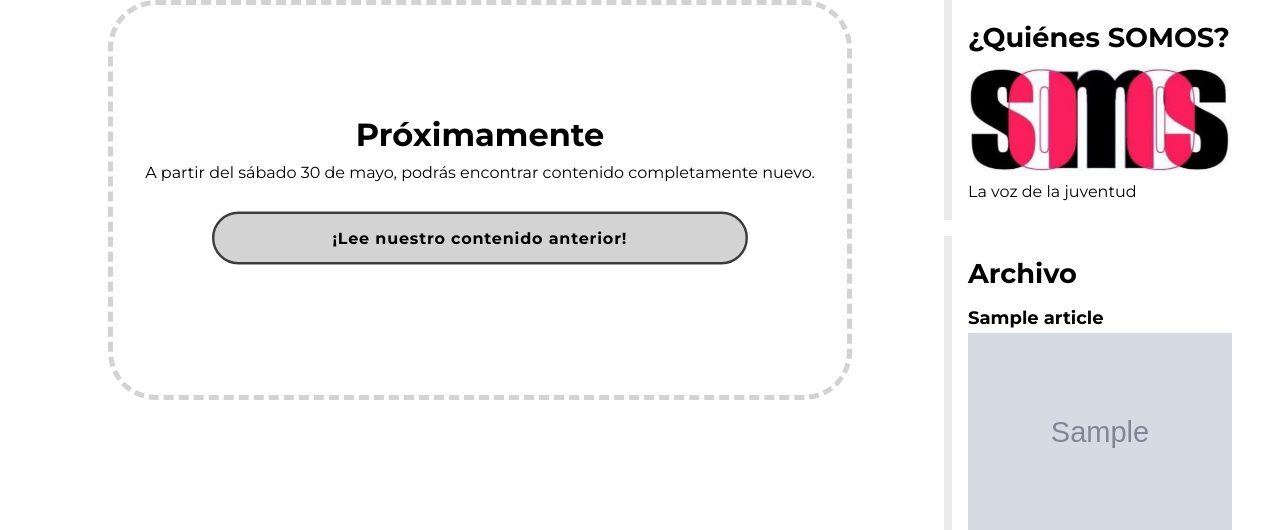
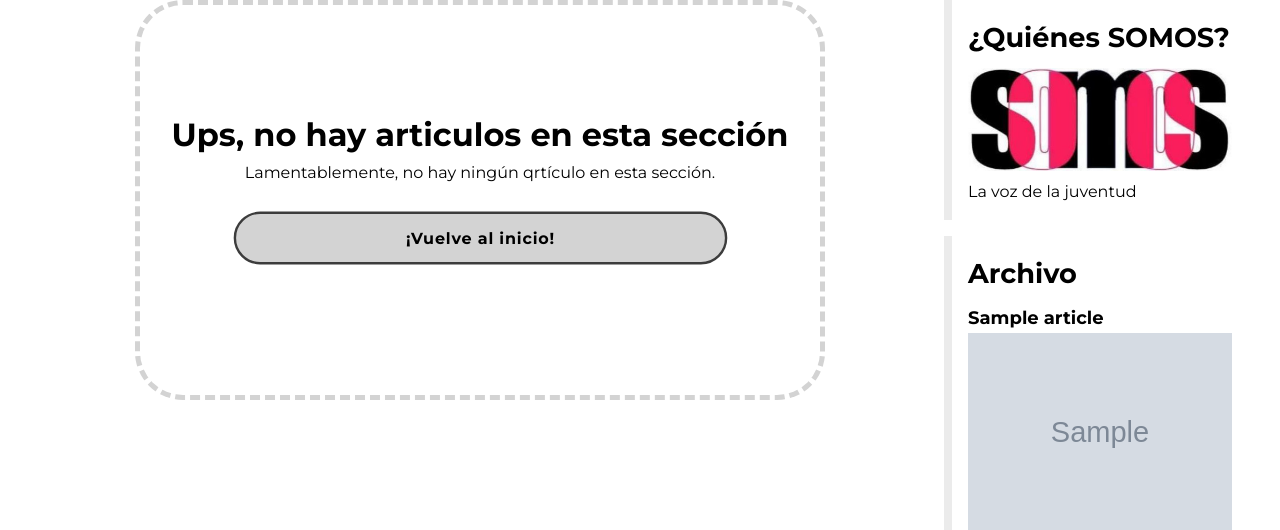
Before and after one commit to jbbenavidesr/larevistasomos, a Django app: a page that uses revista/templates/revista/category_list.html in a window 1280 px wide. Shown: the part 193-723 px from the top of the page. Run offline with Django 3.2, Linux system fonts and the light colour scheme; tables that the repository leaves empty hold one stand-in row (values such as "Sample post"); grey boxes marked "Sample" are stand-in pictures; parts of the project's set-up code (start-up, migrations or seed data) failed here and were passed over; some libraries are stand-ins or nearby versions.

Commit message:
Archive_category

```diff
--- a/revista/templates/revista/archive_category.html
+++ b/revista/templates/revista/archive_category.html
@@ -1,7 +1,9 @@
 {% extends 'revista/category_list.html' %}
 
+{% load static %}
+
 {% block title %}
-{{ category_name }} | Archivo | Revista SOMOS
+{{ category.name }} | Archivo | Revista SOMOS
 {% endblock title %}
 
 {% block sidebar %}
@@ -18,7 +20,7 @@
     </div>
 
     <div class="sidebar-widget" id="anterior">
-        <h2 class="widget-title"><a href="{% url 'revista:category' category_slug %}">Edición actual</a></h2>
+        <h2 class="widget-title"><a href="{% url 'revista:category' category.slug %}">Edición actual</a></h2>
         {% for post in archive_post %}
         <div class="widget-recent-post">
             <a href="{% url 'revista:article_detail' post.category.slug post.slug %}" class="widget-link">
--- a/revista/templates/revista/category_list.html
+++ b/revista/templates/revista/category_list.html
@@ -43,11 +43,11 @@
     {% else %}
     <div class="container contacto-main error">
         <div>
-            <h2 class="error-title">Próximamente</h2>
-            <p>A partir del sábado 30 de mayo, podrás encontrar contenido completamente nuevo.
+            <h2 class="error-title">Ups, no hay articulos en esta sección</h2>
+            <p>Lamentablemente, no hay ningún qrtículo en esta sección.
             </p>
             <div class="contacto-link">
-                <a href="{% url 'revista:archive_index' %}">¡Lee nuestro contenido anterior!</a>
+                <a href="{% url 'revista:archive_index' %}">¡Vuelve al inicio!</a>
             </div>
         </div>
     </div>
@@ -67,7 +67,7 @@
             </p>
         </a>
     </div>
-
+    {% if archive_post %}
     <div class="sidebar-widget" id="anterior">
         <h2 class="widget-title"><a href="{% url 'revista:archive_category' category.slug %}">Archivo</a></h2>
         {% for post in archive_post %}
@@ -79,5 +79,6 @@
         </div>
         {% endfor %}
     </div>
+    {% endif %}
 </aside>
 {% endblock sidebar %}
--- a/revista/views.py
+++ b/revista/views.py
@@ -115,7 +115,7 @@ class CategoryList(generic.ListView):
         return context
 
 class ArchiveCategory(generic.ListView):
-    template_name = 'revista/category_list.html'
+    template_name = 'revista/archive_category.html'
 
     def get_queryset(self):
         self.category = get_object_or_404(Category, slug=self.kwargs['category'])
@@ -134,8 +134,7 @@ class ArchiveCategory(generic.ListView):
             category = self.category
         ).order_by('-pub_date')[:3]
 
-        context['category_name'] = self.category.name
-        context['category_slug'] = self.category.slug
+        context['category'] = self.category
 
         return context
 
```
